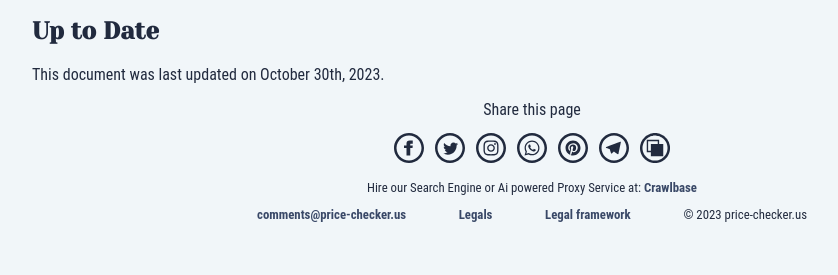
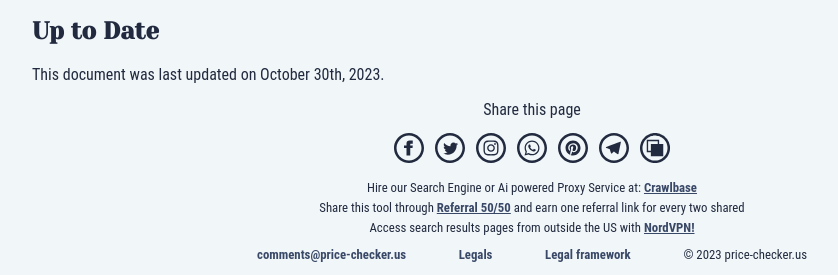
Before and after one commit to darideveloper/price-checker-us, a Flask app: page /legals/ in a window 1280 px wide. Shown: the part 2009-2284 px from the top of the page, without its empty margins (108-946 px from the left). Before the commit the page ends 2231 px from the top, so only its background shows below. Run offline with Flask 3, Linux system fonts and the light colour scheme; parts of the project's set-up code (start-up, migrations or seed data) failed here and were passed over; some libraries are stand-ins or nearby versions; some web fonts are replaced.

Commit message:
feat (footer): fifty-fifty and nortvpn links

```diff
--- a/static/css/style.css
+++ b/static/css/style.css
@@ -331,7 +331,10 @@ footer > * {
 }
 footer .referral {
   max-width: 90%;
-  margin: 0 auto;
+  margin: 5px auto;
+}
+footer .referral a {
+  text-decoration: underline;
 }
 footer .shares p {
   font-size: 1rem;
--- a/static/css/style.sass
+++ b/static/css/style.sass
@@ -326,7 +326,10 @@ footer
 
     .referral
         max-width: 90%
-        margin: 0 auto
+        margin: 5px auto
+
+        a
+            text-decoration: underline
 
     .shares
 
--- a/templates/preview.html
+++ b/templates/preview.html
@@ -12,9 +12,9 @@
 {% block main %}
 <div class="preview">
 
-  <div style="width:100%; height:100px; border: 1px solid red;">
+  <!-- <div style="width:100%; height:100px; border: 1px solid red;">
     <ins class="epn-placement" data-config-id="fff5358d682a725ceeb577f4"></ins>
-  </div>
+  </div> -->
 
   <button class="refresh top" disabled title="Uncheck items and click here to remove them from the comparison">
     Refresh
--- a/templates/template.html
+++ b/templates/template.html
@@ -108,6 +108,15 @@
         title="Our amazing Search Engine, or the best Proxy Service, Our tool proves it!">Crawlbase</a>
     </p>
 
+    <p class="referral">
+      Share this tool through <a href="https://www.referral-fifty-fifty.com/register/">Referral 50/50</a> and earn one referral link for every two shared
+    </p>
+
+    <p class="referral">
+      Access search results pages from outside the US with <a href="https://go.nordvpn.net/aff_c?offer_id=15&aff_id=96425&url_id=902">NordVPN!</a>
+    </p>
+
+
     <div class="links">
       <a href="mail:comments@price-checker.us" target="_blank" title="Comments and suggestions:">
         comments@price-checker.us
```
Also changed, not shown: 1 other file.
